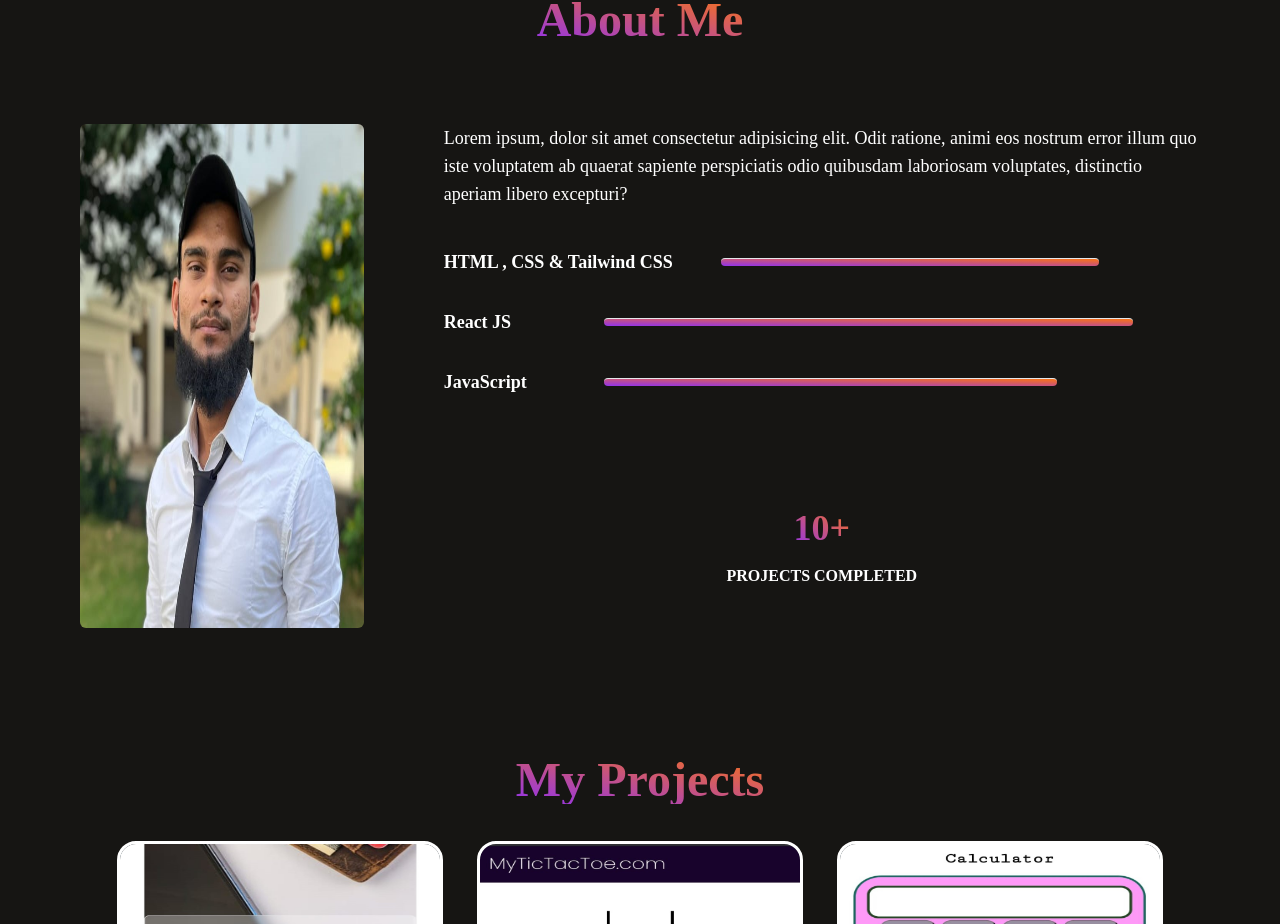
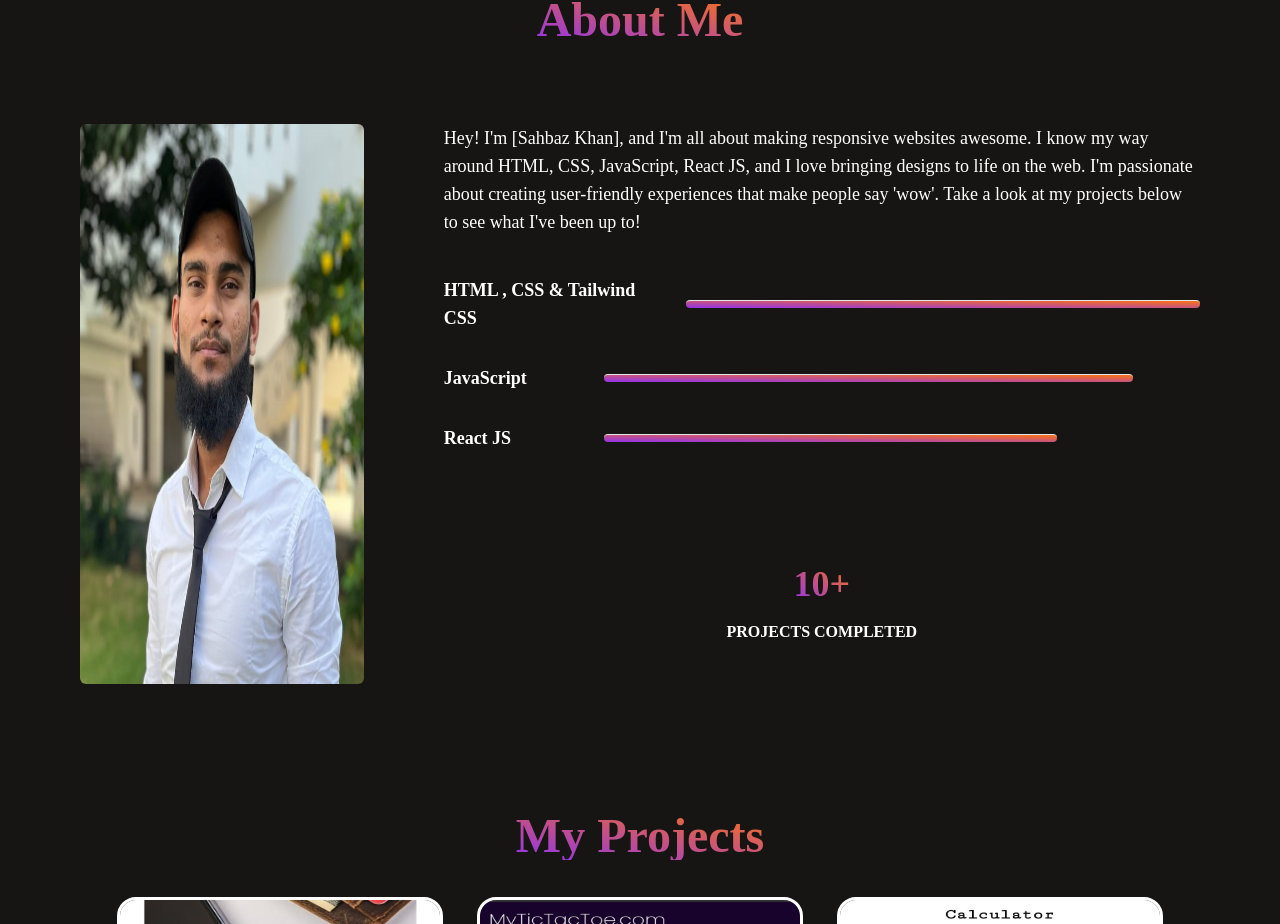
Before and after one commit to mdsahbazkhan/Portfolio, a React (Vite) app: page / in a window 1280 px wide. Shown: the part 960-1884 px from the top of the page. Built offline with nearby package versions, Linux system fonts and the light colour scheme.

Commit message:
Update About.jsx

```diff
--- a/src/component/About/About.jsx
+++ b/src/component/About/About.jsx
@@ -16,25 +16,25 @@ function About() {
     <div className="about-right mt-10 md:mt-0 flex flex-col gap-10 ">
       <div className="about-para">
         <p className="text-base md:text-lg max-w-5xl">
-          Lorem ipsum, dolor sit amet consectetur adipisicing elit. Odit
-          ratione, animi eos nostrum error illum quo iste voluptatem ab
-          quaerat sapiente perspiciatis odio quibusdam laboriosam voluptates,
-          distinctio aperiam libero excepturi?
+         Hey! I'm [Sahbaz Khan], and I'm all about making responsive websites awesome. I know my way around HTML, CSS, JavaScript, React JS, and I love bringing designs to life on the web. I'm passionate about creating user-friendly experiences that make people say 'wow'. Take a look at my projects below to see what I've been up to!
         </p>
       </div>
-      <div className="about-skills ">
+       <div className="about-skills ">
         <div className="about-skill flex items-center gap-4 md:gap-6 lg:gap-12 mb-4 md:mb-6 lg:mb-8 transition duration-300 transform hover:scale-105 max-w ">
           <p className="text-base md:text-lg font-semibold min-w-28">HTML , CSS & Tailwind CSS</p>
-          <hr className="w-1/2 h-1 md:h-2 rounded-full bg-gradient-to-tr from-purple-600 to-orange-500" style={{ width: "50%" }} />
+          <hr className="w-1/2 h-1 md:h-2 rounded-full bg-gradient-to-tr from-purple-600 to-orange-500" style={{ width: "80%" }} />
+
+        </div>
+        <div className="about-skill flex items-center gap-4 md:gap-6 lg:gap-12 mb-4 md:mb-6 lg:mb-8 transition duration-300 transform hover:scale-105">
+          <p className="text-base md:text-lg font-semibold min-w-28">JavaScript</p>
+          <hr className="w-1/2 h-1 md:h-2 rounded-full bg-gradient-to-tr from-purple-600 to-orange-500" style={{ width: "70%" }} />
+
         </div>
         <div className="about-skill flex items-center gap-4 md:gap-6 lg:gap-12 mb-4 md:mb-6 lg:mb-8 transition duration-300 transform hover:scale-105">
           <p className="text-base md:text-lg font-semibold min-w-28">React JS</p>
-          <hr className="w-1/2 h-1 md:h-2 rounded-full bg-gradient-to-tr from-purple-600 to-orange-500" style={{ width: "70%" }} />
-        </div>
-        <div className="about-skill flex items-center gap-4 md:gap-6 lg:gap-12 mb-4 md:mb-6 lg:mb-8 transition duration-300 transform hover:scale-105">
-          <p className="text-base md:text-lg font-semibold min-w-28">JavaScript</p>
           <hr className="w-1/2 h-1 md:h-2 rounded-full bg-gradient-to-tr from-purple-600 to-orange-500" style={{ width: "60%" }} />
         </div>
+
       </div>
       <div className="about-achievements flex flex-col items-center justify-center w-full my-6 md:my-10 gap-6 md:gap-10 lg:gap-20">
         <div className="about-achievement flex flex-col items-center gap-2 md:gap-4 transition duration-300 transform hover:scale-105 my-auto m-auto">
```
